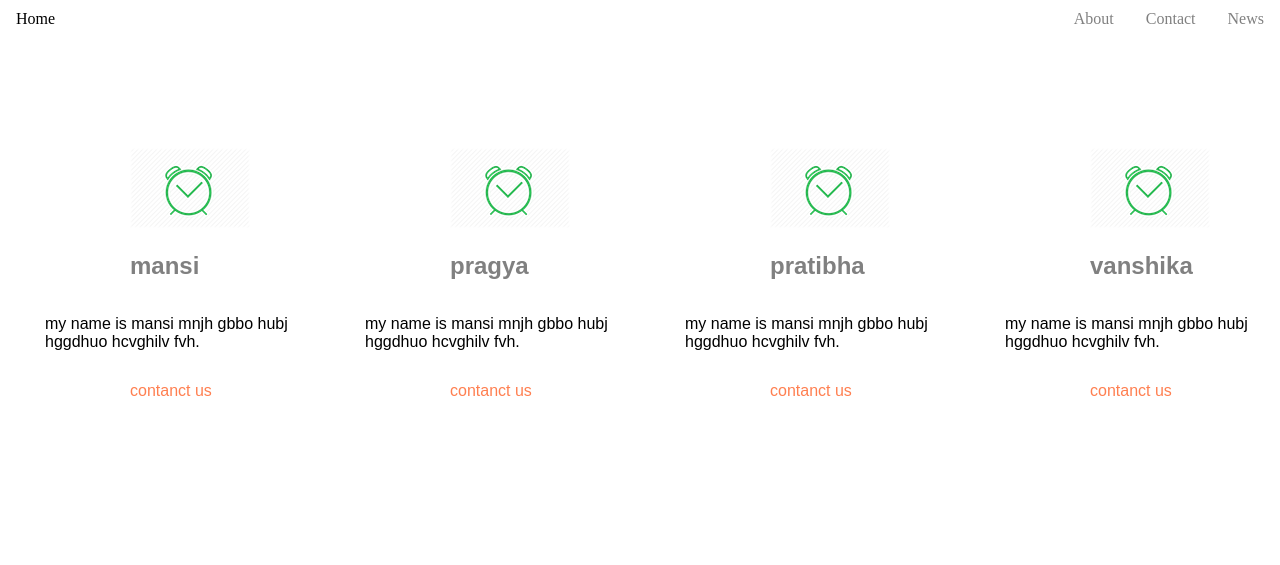
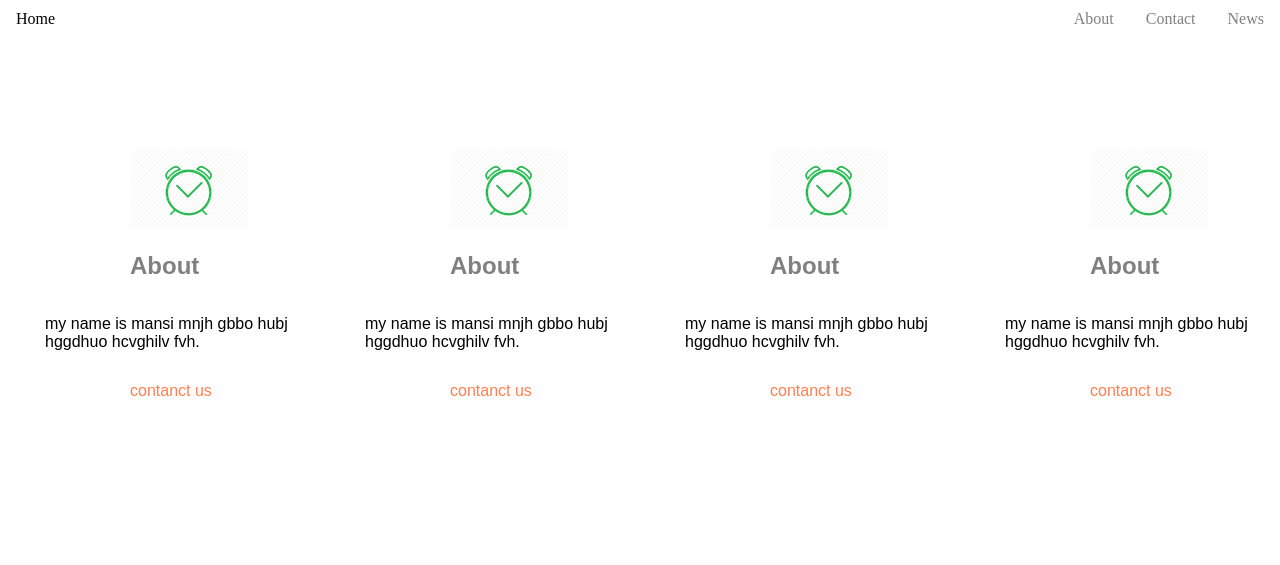
Before and after one commit to cpm02/web1, a plain HTML site: page index.html in a window 1280 px wide. Shown: the top 565 px of the page. Drawn offline with Linux system fonts and the light colour scheme; some packages are replaced by stand-ins of ours.

Commit message:
Update index.html

```diff
--- a/index.html
+++ b/index.html
@@ -17,28 +17,28 @@
 <div class="container1">
   <div class="box">
     <img src="pic.png">
-    <h2>mansi</h2>
+    <h2>About</h2>
     <p>my name is mansi mnjh gbbo hubj hggdhuo hcvghilv fvh.</p>
 
     <a href="#">contanct us</a>
   </div>
   <div class="box">
     <img src="pic.png">
-    <h2>pragya</h2>
+    <h2>About</h2>
     <p>my name is mansi mnjh gbbo hubj hggdhuo hcvghilv fvh.
     </p>
     <a href="#">contanct us</a>
   </div>
   <div class="box">
     <img src="pic.png">
-    <h2>pratibha</h2>
+    <h2>About</h2>
     <p>my name is mansi mnjh gbbo hubj hggdhuo hcvghilv fvh.
     </p>
     <a href="#">contanct us</a>
   </div>
   <div class="box">
     <img src="pic.png">
-    <h2>vanshika</h2>
+    <h2>About</h2>
     <p>my name is mansi mnjh gbbo hubj hggdhuo hcvghilv fvh.
     </p>
     <a href="#">contanct us</a>
```
